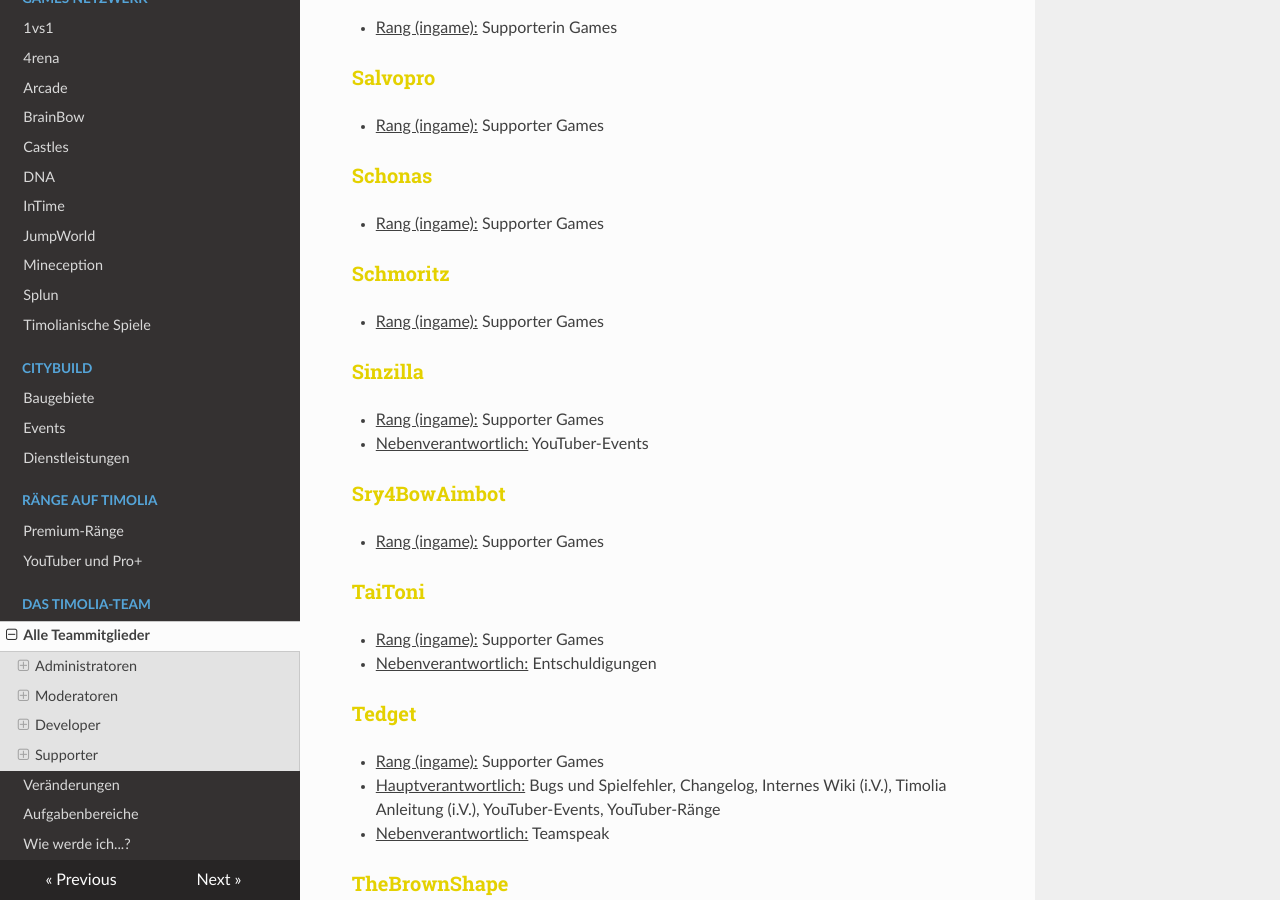
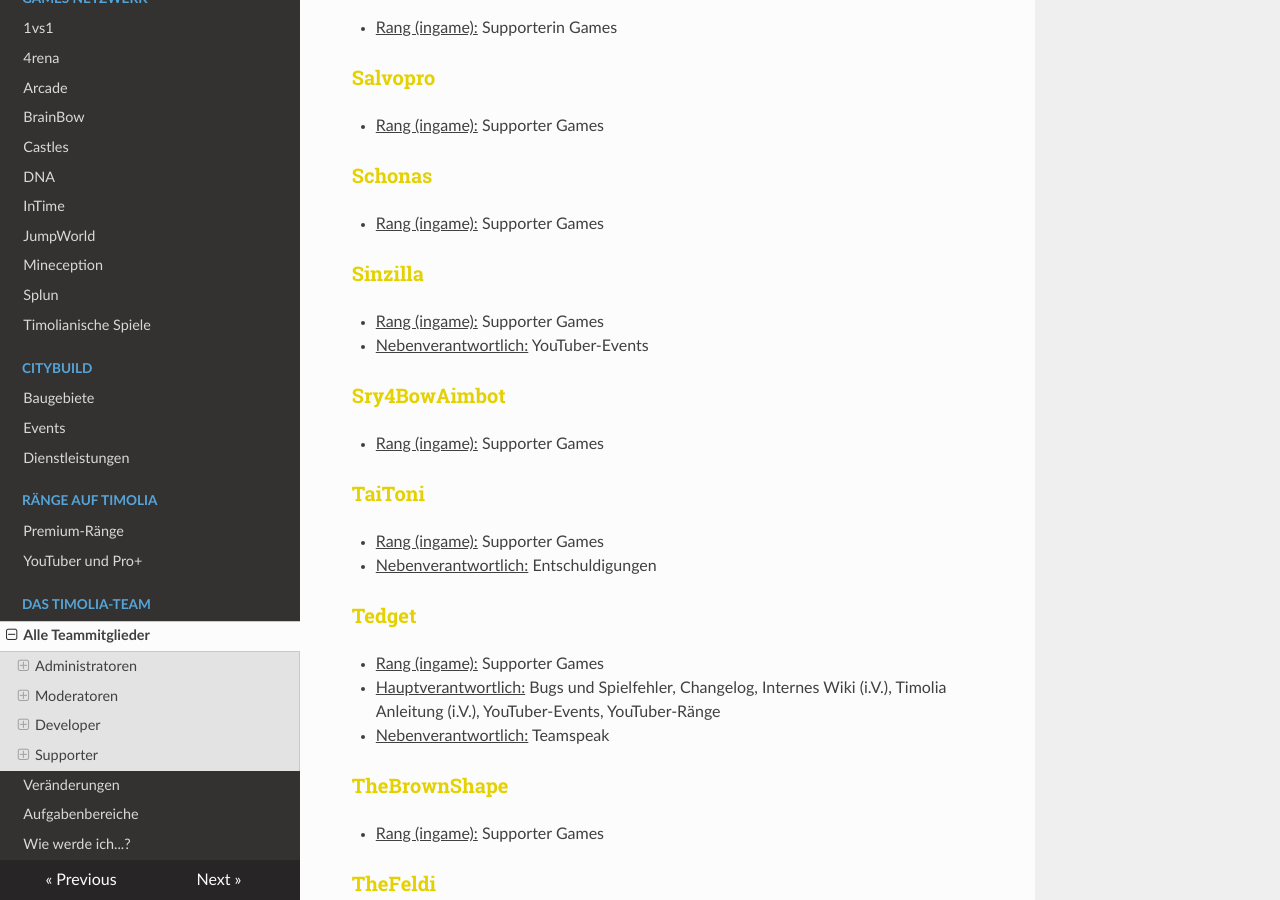
Before and after one commit to TimoliaDE/HowTo, an MkDocs documentation site: the page built from docs/team/members.md, in a window 1280 px wide and 900 px high, scrolled down 5900 px. Built offline with MkDocs 1.6.1, drawn with Linux system fonts in a browser that asks for light colours; nearby versions of some CDN libraries; old or Windows-style settings are respelled for this version of MkDocs.

Commit message:
teamchanges: schmoritz raus

```diff
--- a/docs/team/members.md
+++ b/docs/team/members.md
@@ -187,9 +187,6 @@ Sie stehen für alle grundlegenden Fragen und Reports zur Verfügung und sind di
 - <u>Rang (ingame):</u> Supporter Games
 
 ### <strong><span style="color:#E4D100">Schonas</span></strong>
-- <u>Rang (ingame):</u> Supporter Games
-
-###<strong><span style="color:#E4D100">Schmoritz</span></strong>
 - <u>Rang (ingame):</u> Supporter Games
 
 ###<strong><span style="color:#E4D100">Sinzilla</span></strong>
```
Also changed, not shown: docs/team/changes.md (+1 -0 lines).
